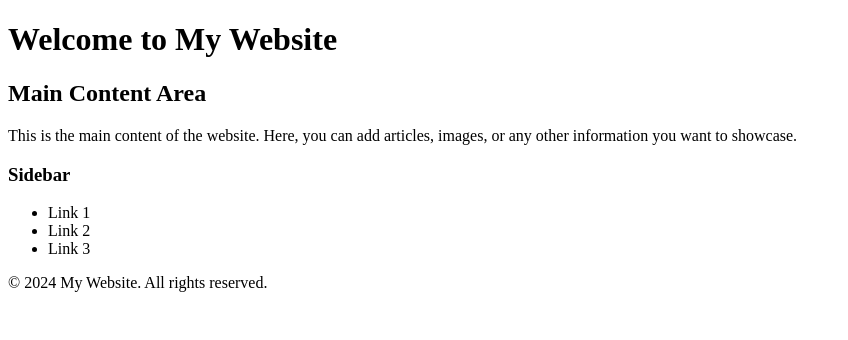
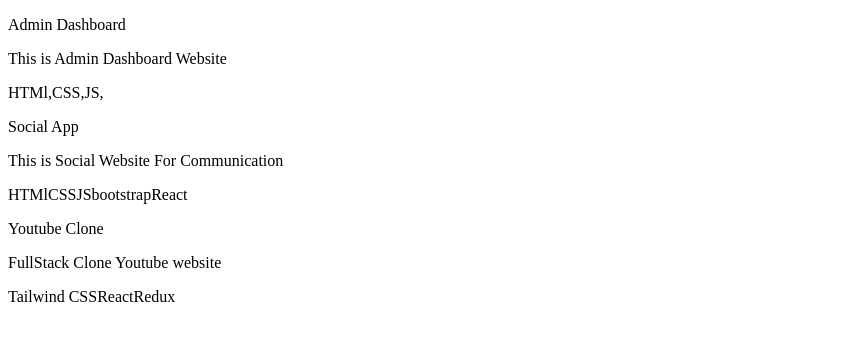
Before and after one commit to mo634/react-tutorial-level-1, a React (Vite) app in the folder ComponentExample/my-app/: page / in a window 1280 px wide. Shown: the top 340 px of the page, without its empty margins (0-848 px from the left). Built offline with nearby package versions, Linux system fonts and the light colour scheme.

Commit message:
11.props and states example part 1

```diff
--- a/ComponentExample/my-app/src/App.jsx
+++ b/ComponentExample/my-app/src/App.jsx
@@ -1,34 +1,15 @@
-import React from 'react'
-import HeaderComponent from './components/HeaderComponent'
-import MainContent from './components/MainContent'
-import Sidebar from './components/SideBar'
-import Footer from './components/Footer'
-
-class App extends React.Component {
+import React, { Component } from 'react'
+import ProjectOne from './components/ProjectOne'
+import ProjectTwo from './components/ProjectTwo'
+import ProjectThree from './components/ProjectThree'
+export default class App extends Component {
     render() {
         return (
-            <div className="App">
-                {/* header  */}
-
-                <HeaderComponent />
-
-
-                {/* content  */}
-
-                <MainContent />
-
-
-                {/* sidebar */}
-
-                <Sidebar />
-
-                {/* footer */}
-
-                <Footer />
-
+            <div>
+                <ProjectOne />
+                <ProjectTwo />
+                <ProjectThree />
             </div>
         )
     }
 }
-
-export default App
--- a/ComponentExample/my-app/src/components/Footer.jsx
+++ /dev/null
@@ -1,12 +0,0 @@
-import React from "react";
-
-class Footer extends React.Component {
-    render() {
-        return (
-            <footer className="footer">
-                <p>© 2024 My Website. All rights reserved.</p>
-            </footer>
-        )
-    }
-}
-export default Footer
--- a/ComponentExample/my-app/src/components/HeaderComponent.jsx
+++ /dev/null
@@ -1,14 +0,0 @@
-import React from 'react'
-class HeaderComponent extends React.Component {
-    render() {
-        return (
-
-            <header className="header">
-                <h1>Welcome to My Website</h1>
-            </header>
-
-        )
-    }
-}
-
-export default HeaderComponent
--- a/ComponentExample/my-app/src/components/MainContent.jsx
+++ /dev/null
@@ -1,14 +0,0 @@
-import React from 'react'
-class MainContent extends React.Component {
-    render() {
-        return (
-
-            <main className="main-content">
-                <h2>Main Content Area</h2>
-                <p>This is the main content of the website. Here, you can add articles, images, or any other information you want to showcase.</p>
-            </main>
-        )
-    }
-}
-
-export default MainContent
--- /dev/null
+++ b/ComponentExample/my-app/src/components/ProjectOne.jsx
@@ -0,0 +1,20 @@
+import React, { Component } from 'react'
+
+export default class ProjectOne extends Component {
+    render() {
+        return (
+            <section>
+                <p>Admin Dashboard </p>
+
+                <p>This is Admin Dashboard Website </p>
+
+                <div className="">
+                    <span>HTMl,</span>
+                    <span>CSS,</span>
+                    <span>JS,</span>
+                </div>
+
+            </section>
+        )
+    }
+}
--- /dev/null
+++ b/ComponentExample/my-app/src/components/ProjectThree.jsx
@@ -0,0 +1,21 @@
+import React, { Component } from 'react'
+
+export default class ProjectThree extends Component {
+    render() {
+        return (
+
+            <section>
+                <p>Youtube Clone</p>
+
+                <p>FullStack Clone Youtube website </p>
+
+                <div className="">
+                    <span>Tailwind CSS</span>
+                    <span>React</span>
+                    <span>Redux</span>
+                </div>
+
+            </section>
+        )
+    }
+}
--- /dev/null
+++ b/ComponentExample/my-app/src/components/ProjectTwo.jsx
@@ -0,0 +1,23 @@
+import React, { Component } from 'react'
+
+export default class ProjectTwo extends Component {
+    render() {
+        return (
+
+            <section>
+                <p>Social App</p>
+
+                <p>This is Social Website For Communication</p>
+
+                <div className="">
+                    <span>HTMl</span>
+                    <span>CSS</span>
+                    <span>JS</span>
+                    <span>bootstrap</span>
+                    <span>React</span>
+                </div>
+
+            </section>
+        )
+    }
+}
--- a/ComponentExample/my-app/src/components/SideBar.jsx
+++ /dev/null
@@ -1,19 +0,0 @@
-
-import React from 'react'
-class Sidebar extends React.Component {
-    render() {
-        return (
-
-            <aside className="sidebar">
-                <h3>Sidebar</h3>
-                <ul>
-                    <li>Link 1</li>
-                    <li>Link 2</li>
-                    <li>Link 3</li>
-                </ul>
-            </aside>
-        )
-    }
-}
-
-export default Sidebar
```
Also changed, not shown: 1 other file (tests, documents, lock files or other folders).
